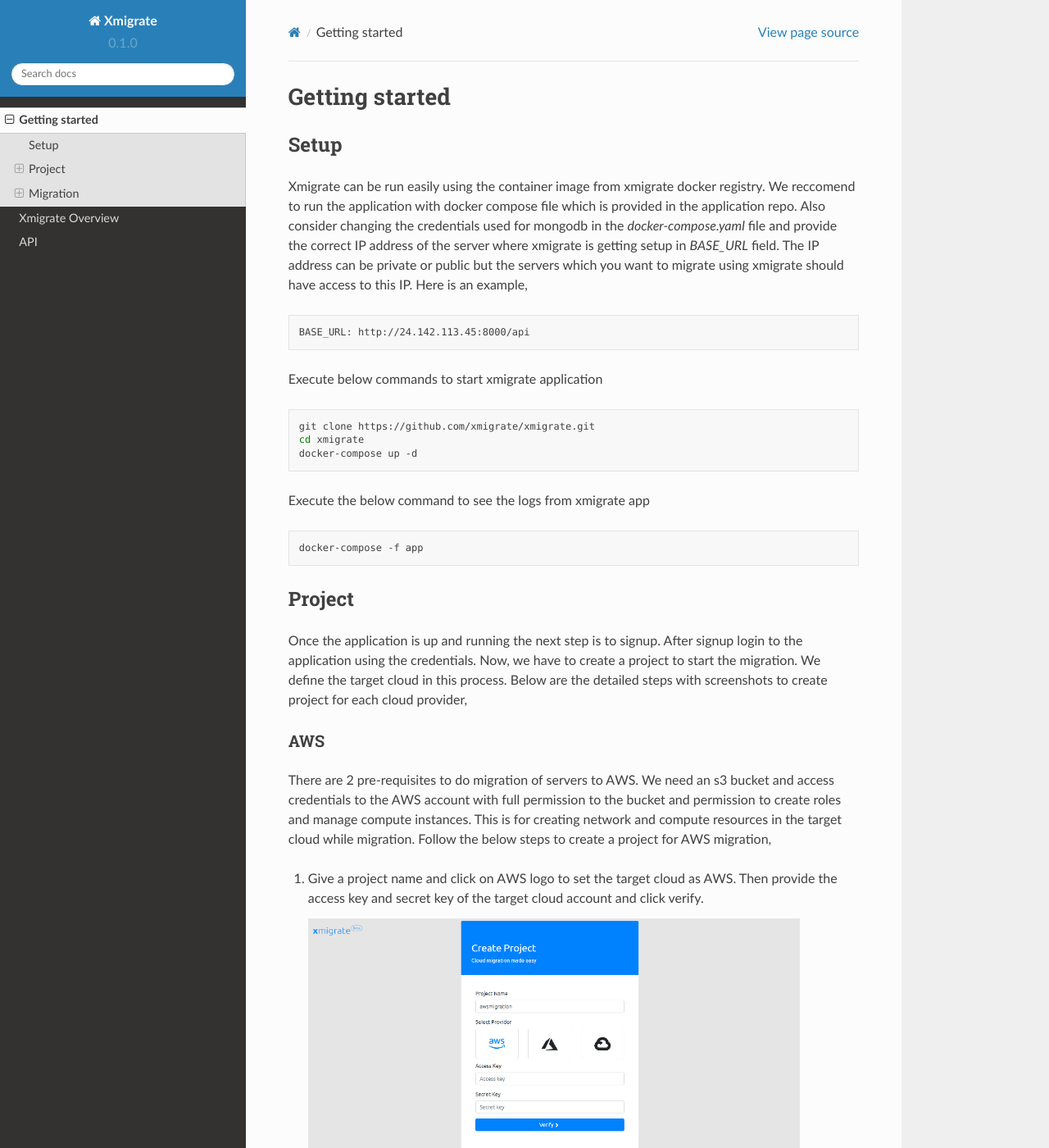
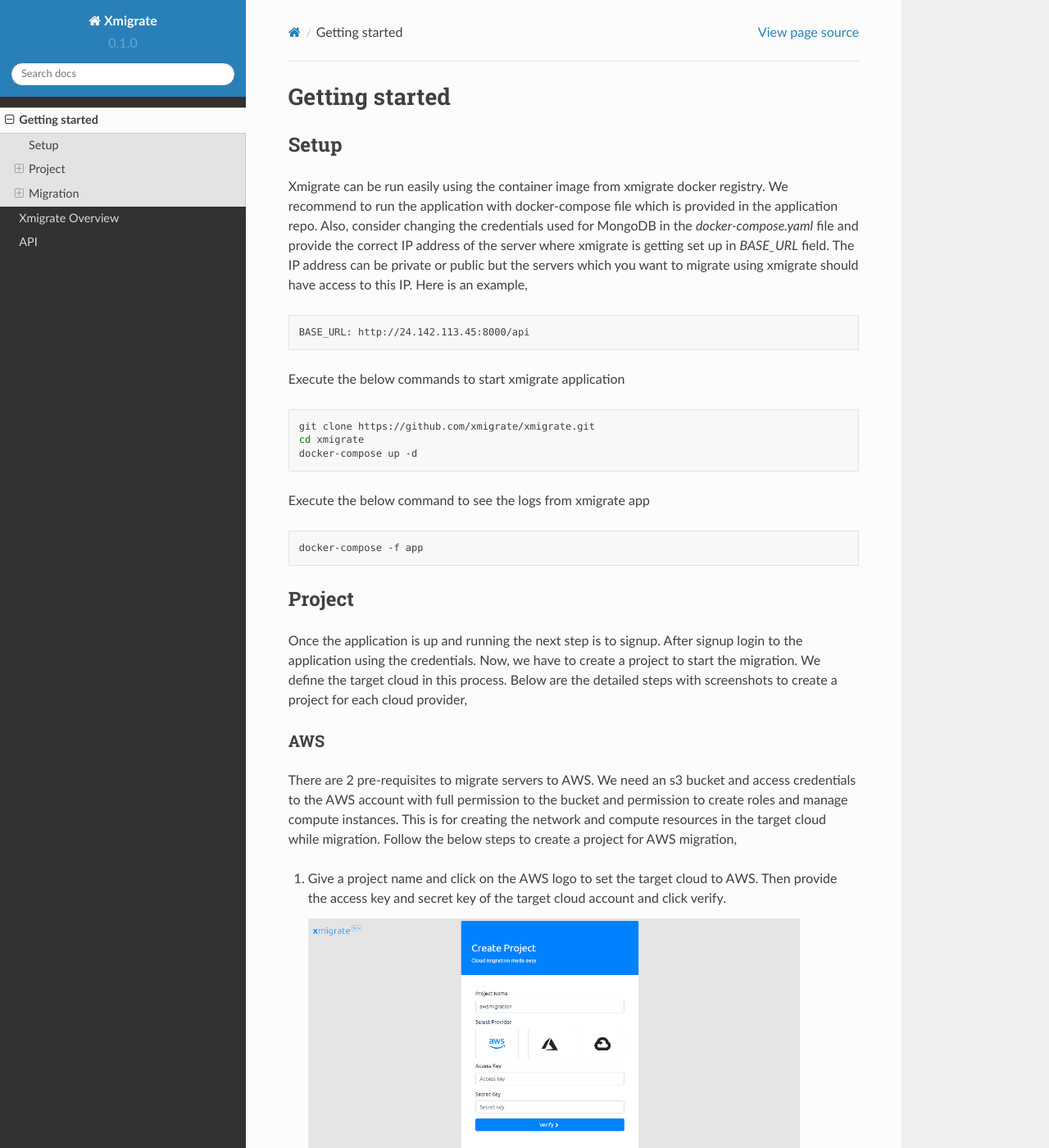
Before and after one commit to xmigrate/xmigrate-docs, a Sphinx documentation site: the page built from docs/source/getting_started.rst, in a window 1280 px wide and 1400 px high. Shown: the whole window at 82% size. Built offline with Sphinx 7.4.7 and the Read the Docs theme 2.0.0, drawn with Linux system fonts in a browser that asks for light colours; some of the changed text lies outside the part shown.

Commit message:
corrected the grammatical errors

```diff
--- a/docs/source/getting_started.rst
+++ b/docs/source/getting_started.rst
@@ -8,10 +8,10 @@
 Setup
 -----
 
-Xmigrate can be run easily using the container image from xmigrate docker registry. We reccomend to
-run the application with docker compose file which is provided in the application repo.
-Also consider changing the credentials used for mongodb in the `docker-compose.yaml` file and provide
-the correct IP address of the server where xmigrate is getting setup in `BASE_URL` field. The IP address
+Xmigrate can be run easily using the container image from xmigrate docker registry. We recommend to
+run the application with docker-compose file which is provided in the application repo.
+Also, consider changing the credentials used for MongoDB in the `docker-compose.yaml` file and provide
+the correct IP address of the server where xmigrate is getting set up in `BASE_URL` field. The IP address
 can be private or public but the servers which you want to migrate using xmigrate should have access to this IP.
 Here is an example,
 
@@ -21,7 +21,7 @@
 
 
 
-Execute below commands to start xmigrate application
+Execute the below commands to start xmigrate application
 
 .. code-block:: bash
 
@@ -41,29 +41,29 @@
 
 Once the application is up and running the next step is to signup. After signup login to the application using the credentials.
 Now, we have to create a project to start the migration. We define the target cloud in this process.
-Below are the detailed steps with screenshots to create project for each cloud provider,
+Below are the detailed steps with screenshots to create a project for each cloud provider,
 
 AWS
 ^^^
-There are 2 pre-requisites to do migration of servers to AWS. We need an s3 bucket and access credentials to the AWS account with
-full permission to the bucket and permission to create roles and manage compute instances. This is for creating network and compute
+There are 2 pre-requisites to migrate servers to AWS. We need an s3 bucket and access credentials to the AWS account with
+full permission to the bucket and permission to create roles and manage compute instances. This is for creating the network and compute
 resources in the target cloud while migration. Follow the below steps to create a project for AWS migration,
 
-1. Give a project name and click on AWS logo to set the target cloud as AWS. Then provide the access key and secret key of the target
+1. Give a project name and click on the AWS logo to set the target cloud to AWS. Then provide the access key and secret key of the target
    cloud account and click verify.
 
    .. image:: images/aws_project-1.png
       :width: 600
       :alt: xmigrate aws project creation
 
-2. Now you have to choose a region from the dropdown menu. Dropdown will be empty if the provided credentials are wrong. Make sure that
-   the selected region and the region where the s3 bucket is created is same.
+2. Now, you have to choose a region from the dropdown menu. The dropdown will be empty if the provided credentials are wrong. Make sure that
+   the selected region and the region where the s3 bucket was created are the same.
 
    .. image:: images/aws_project-2.png
       :width: 600
       :alt: xmigrate aws project creation
 
-3. Now you have to enter the s3 bucket name and click on save button to finish the project creation process.
+3. Now, you have to enter the s3 bucket name and click on the save button to finish the project creation process.
 
    .. image:: images/aws_project-3.png
       :width: 600
@@ -71,24 +71,24 @@
 
 Azure
 ^^^^^
-Project creation process for Azure migration is also very similar to AWS. We need a storage account container, access key for storage account
+The project creation process for Azure migration is also very similar to AWS. We need a storage account container, access key for the storage account,
 and service principal credentials of Azure account. Follow the below steps to create a project for Azure migration.
 
-1. Give a project name and click on Azure logo to set the target cloud as Azure. Then provide the service principal credentials
+1. Give a project name and click on Azure logo to set the target cloud to Azure. Then provide the service principal credentials
    of the Azure account and click verify.
 
    .. image:: images/azure_project-1.png
       :width: 600
       :alt: xmigrate azure project creation
 
-2. Now you have to enter a resource group name and select the region. Make sure that provided resource group name is not existing.
+2. Now, you have to enter a resource group name and select the region. Make sure that provided resource group name is not existing.
    The region you select should be as same as the region of the storage account.
 
    .. image:: images/azure_project-3.png
       :width: 600
       :alt: xmigrate azure project creation
 
-3. In this window you have to enter the storage account details. Storage account name, container and access key and the press the
+3. In this window you have to enter the storage account details. Storage account name, container, and access key and then press the
    save button to create the project.
 
    .. image:: images/azure_project-4.png
@@ -97,24 +97,24 @@
 
 GCP
 ^^^
-Project creation process for GCP is also very similar to both AWS and Azure. We need a cloud storage bucket with access key and secret key,
+The project creation process for GCP is also very similar to both AWS and Azure. We need a cloud storage bucket with an access key and secret key,
 service account credentials for resource creation. Follow the below steps to create a project for GCP migration.
 
-1. Give a project name and click on GCP logo to set the target cloud as GCP. Then provide the service account credential json file,
+1. Give a project name and click on the GCP logo to set the target cloud as GCP. Then provide the service account credential JSON file,
    project id and then click verify.
 
    .. image:: images/gcp_project-1.png
       :width: 600
       :alt: xmigrate gcp project creation
 
-2. Now you have to select a region from the dropdown menu. This region should be same as the region of the storage bucket. If dropdown list
-   is empty, then either the credntials are wrong or the service account might not have sufficient privileges.
+2. Now, you have to select a region from the dropdown menu. This region should be the same as the region of the storage bucket. If dropdown list
+   is empty, then either the credentials are wrong or the service account might not have sufficient privileges.
 
    .. image:: images/gcp_project-2.png
       :width: 600
       :alt: xmigrate gcp project creation
 
-3. In this screen you have to enter the cloud storage bucket details. Bucket name, access key and secret key and press the save button
+3. On this screen you have to enter the cloud storage bucket details. Bucket name, access key, and secret key and press the save button
    to create the project
 
    .. image:: images/gcp_project-3.png
@@ -127,27 +127,27 @@
 We can start migrating servers after creating the project. But before getting into the migration process with xmigrate, please
 ensure the following points
 
-   1. Make sure /etc/fstab contains the mountpoints with block-id rather than the device label.
-   2. Make sure discard flag is added in the /etc/fstab mountpoint entries
-   3. Esure 5th flags of /etc/fstab mountpoint entries are 1 and 6th flag for the boot volume is 1
-   4. Ensure the VM is using the latest or the supported version of linux kernels by the target cloud provider
-   5. Convert the boot partition to MBR if yo have GPT partition scheme and you want to migrate to AWS cloud
+   1. Make sure /etc/fstab contains the mount points with block-id rather than the device label.
+   2. Make sure the discard flag is added in the /etc/fstab mount point entries
+   3. Ensure 5th flags of /etc/fstab mount point entries are 1 and 6th flag for the boot volume is 1
+   4. Ensure the VM is using the latest or the supported version of Linux kernels by the target cloud provider
+   5. Convert the boot partition to MBR if you have GPT partition scheme and you want to migrate to AWS cloud
 
-While the point number 5 is only applicable for AWS migration, all the other points are important for all 3 cloud provides.
+While point number 5 is only applicable for AWS migration, all the other points are important for all 3 cloud providers.
 
-Migration process involves 5 main steps,
+The migration process involves 5 main steps,
    1. Discovery and preparation
    2. Blueprint creation
    3. Landing zone creation
    4. Disk cloning
    5. Disk convert
-   6. Server build in target cloud
+   6. Server build in the target cloud
 
 Discovery and preparation
 ^^^^^^^^^^^^^^^^^^^^^^^^^
-In this phase we gather informations about the server and the network. We also install aws cli or azcopy or gsutil based on
+In this phase, we gather information about the server and the network. We also install aws cli or azcopy or gsutil based on
 the target cloud provider. This is to copy the disk data to the target cloud object storage service.
-We can provide the IP's or hostnames in the `server ips` field. It also need the `username` and the `password` with sudo privilege.
+We can provide the IP's or hostnames in the `server ips` field. It also needs the `username` and the `password` with sudo privilege.
 The same user credentials should be common for all the servers.
 
    .. image:: images/discovery-1.png
@@ -184,8 +184,8 @@
       :width: 600
       :alt: xmigrate blueprint network creation
 
-Now we will get all the discovered server's mapped to the first subnet which we just created. Next step is to select a machine type
-for the seerver to be creatd in the target cloud and save the blueprint.
+Now we will get all the discovered servers mapped to the first subnet which we just created. The next step is to select a machine type
+for the server to be created in the target cloud and save the blueprint.
 
    .. image:: images/blueprint-3.png
       :width: 600
@@ -202,7 +202,7 @@
 
 Disk cloning
 ^^^^^^^^^^^^
-Clone button will get enabled after the network creation is completed. We can start cloning by clicking the clone button.
+The clone button will get enabled after the network creation is completed. We can start cloning by clicking the clone button.
 
    .. image:: images/blueprint-clone.png
       :width: 600
@@ -212,14 +212,14 @@
 
 Disk convert
 ^^^^^^^^^^^^
-We clone the disk image in raw format to the object storage. Each cloud provider need disk image to be in certain format.
-We convert the disk image into required format in this step. Click on the convert button as it get enabled after cloning.
+We clone the disk image in raw format to the object storage. Each cloud provider needs the disk image to be in certain format.
+We convert the disk image into a required format in this step. Click on the convert button as it gets enabled after cloning.
 
    .. image:: images/blueprint-convert.png
       :width: 600
       :alt: xmigrate disk convert
 
-Server build in target cloud
+Server build in the target cloud
 ^^^^^^^^^^^^^^^^^^^^^^^^^^^^
 As the disk conversion get completes we can click on the build button to start the server build.
 
@@ -227,7 +227,7 @@
       :width: 600
       :alt: xmigrate build server
 
-Status will now get changed to 100 when the server build get completed.
+The status will now get changed to 100 when the server build gets completed.
 
    .. image:: images/blueprint-complete.png
       :width: 600
--- a/docs/source/index.rst
+++ b/docs/source/index.rst
@@ -1,9 +1,9 @@
 Welcome to Xmigrate documentation!
 ===================================
 
-**Xmigrate** (pronounced as cross-migrate) is an opensource tool for migrating your servers
-from anywhere to cloud and cloud to cloud seemlesly. Xmigrate API application is written in Python
-and the frontend application is in Reactjs. Xmigrate supports migration of servers from any environment to
+**Xmigrate** (pronounced as cross-migrate) is an open source tool for migrating your servers
+from anywhere to cloud and cloud to cloud seamlessly. Xmigrate API application is written in Python
+and the frontend application is in Reactjs. Xmigrate supports the migration of servers from any environment to
 **AWS, Azure and GCP.**
 Here you will find all the information about xmigrate project.
 
```
Also changed, not shown: other parts of docs/source/getting_started.rst (+3 -3 lines), docs/source/architecture.rst (+9 -9 lines).
